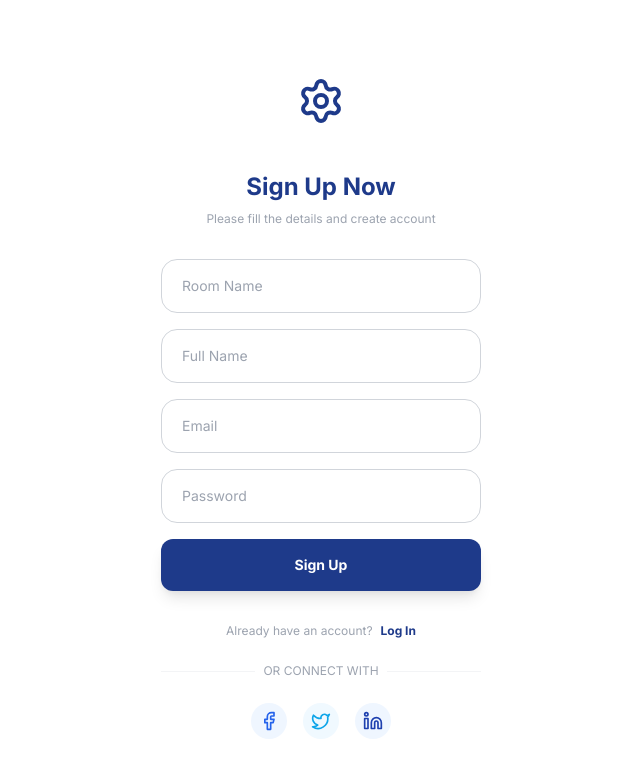
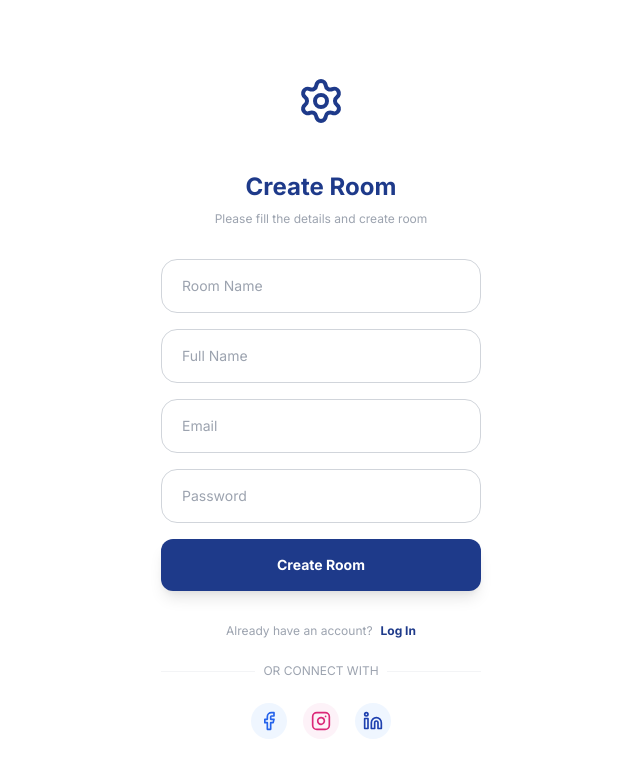
Before and after one commit to vamshi000001/billsplitter, a React app in the folder frontend/: page /register in a window 1280 px wide. Shown: the top 778 px of the page, without its empty margins (319-959 px from the left). Built offline with nearby package versions, Linux system fonts and the light colour scheme; no server answers; the HTML template or start-up script is replaced by a standard one.

Commit message:
content: retry updating social links and text content

```diff
--- a/frontend/src/pages/Login.jsx
+++ b/frontend/src/pages/Login.jsx
@@ -1,7 +1,7 @@
 import { useState } from 'react';
 import { useAuth } from '../context/AuthContext';
 import { useNavigate, Link } from 'react-router-dom';
-import { Settings, Facebook, Twitter, Linkedin } from 'lucide-react';
+import { Settings, Facebook, Instagram, Linkedin } from 'lucide-react';
 
 const Login = () => {
     const [email, setEmail] = useState('');
@@ -95,15 +95,15 @@ const Login = () => {
                 </div>
 
                 <div className="flex justify-center gap-4">
-                    <button className="p-2 rounded-full bg-blue-50 text-blue-600 hover:bg-blue-100 transition-colors">
+                    <a href="#" className="p-2 rounded-full bg-blue-50 text-blue-600 hover:bg-blue-100 transition-colors">
                         <Facebook className="w-5 h-5" />
-                    </button>
-                    <button className="p-2 rounded-full bg-sky-50 text-sky-500 hover:bg-sky-100 transition-colors">
-                        <Twitter className="w-5 h-5" />
-                    </button>
-                    <button className="p-2 rounded-full bg-blue-50 text-blue-800 hover:bg-blue-100 transition-colors">
+                    </a>
+                    <a href="https://www.instagram.com/_vamshi_yadav__001/" target="_blank" rel="noopener noreferrer" className="p-2 rounded-full bg-pink-50 text-pink-600 hover:bg-pink-100 transition-colors">
+                        <Instagram className="w-5 h-5" />
+                    </a>
+                    <a href="https://www.linkedin.com/in/vamshi-potharaveni-120175271/" target="_blank" rel="noopener noreferrer" className="p-2 rounded-full bg-blue-50 text-blue-800 hover:bg-blue-100 transition-colors">
                         <Linkedin className="w-5 h-5" />
-                    </button>
+                    </a>
                 </div>
             </div>
         </div>
--- a/frontend/src/pages/Register.jsx
+++ b/frontend/src/pages/Register.jsx
@@ -1,7 +1,7 @@
 import { useState } from 'react';
 import { useAuth } from '../context/AuthContext';
 import { useNavigate, Link } from 'react-router-dom';
-import { Settings, Facebook, Twitter, Linkedin } from 'lucide-react';
+import { Settings, Facebook, Instagram, Linkedin } from 'lucide-react';
 
 const Register = () => {
     const [roomName, setRoomName] = useState('');
@@ -34,8 +34,8 @@ const Register = () => {
 
             {/* Header */}
             <div className="mb-8 space-y-2">
-                <h2 className="text-2xl font-bold text-blue-900">Sign Up Now</h2>
-                <p className="text-gray-400 text-xs">Please fill the details and create account</p>
+                <h2 className="text-2xl font-bold text-blue-900">Create Room</h2>
+                <p className="text-gray-400 text-xs">Please fill the details and create room</p>
             </div>
 
             {error && (
@@ -87,7 +87,7 @@ const Register = () => {
                     type="submit"
                     className="w-full py-4 mt-2 bg-blue-900 text-white font-bold rounded-xl shadow-lg hover:bg-blue-800 transition-all text-sm"
                 >
-                    Sign Up
+                    Create Room
                 </button>
             </form>
 
@@ -108,15 +108,15 @@ const Register = () => {
                 </div>
 
                 <div className="flex justify-center gap-4">
-                    <button className="p-2 rounded-full bg-blue-50 text-blue-600 hover:bg-blue-100 transition-colors">
+                    <a href="#" className="p-2 rounded-full bg-blue-50 text-blue-600 hover:bg-blue-100 transition-colors">
                         <Facebook className="w-5 h-5" />
-                    </button>
-                    <button className="p-2 rounded-full bg-sky-50 text-sky-500 hover:bg-sky-100 transition-colors">
-                        <Twitter className="w-5 h-5" />
-                    </button>
-                    <button className="p-2 rounded-full bg-blue-50 text-blue-800 hover:bg-blue-100 transition-colors">
+                    </a>
+                    <a href="https://www.instagram.com/_vamshi_yadav__001/" target="_blank" rel="noopener noreferrer" className="p-2 rounded-full bg-pink-50 text-pink-600 hover:bg-pink-100 transition-colors">
+                        <Instagram className="w-5 h-5" />
+                    </a>
+                    <a href="https://www.linkedin.com/in/vamshi-potharaveni-120175271/" target="_blank" rel="noopener noreferrer" className="p-2 rounded-full bg-blue-50 text-blue-800 hover:bg-blue-100 transition-colors">
                         <Linkedin className="w-5 h-5" />
-                    </button>
+                    </a>
                 </div>
             </div>
         </div>
--- a/frontend/src/pages/RoommateLogin.jsx
+++ b/frontend/src/pages/RoommateLogin.jsx
@@ -1,7 +1,7 @@
 import { useState } from 'react';
 import { useAuth } from '../context/AuthContext';
 import { useNavigate, Link } from 'react-router-dom';
-import { Loader2, Settings, Facebook, Twitter, Linkedin } from 'lucide-react';
+import { Loader2, Settings, Facebook, Instagram, Linkedin } from 'lucide-react';
 
 const RoommateLogin = () => {
     const [email, setEmail] = useState('');
@@ -87,7 +87,6 @@ const RoommateLogin = () => {
                     <Link to="/login" className="text-blue-900 font-bold hover:underline">Admin Login</Link>
                 </div>
 
-                {/* Optional: Socials for roommate? Keeping consistent */}
                 <div className="relative">
                     <div className="absolute inset-0 flex items-center">
                         <div className="w-full border-t border-gray-100"></div>
@@ -98,15 +97,15 @@ const RoommateLogin = () => {
                 </div>
 
                 <div className="flex justify-center gap-4">
-                    <button className="p-2 rounded-full bg-blue-50 text-blue-600 hover:bg-blue-100 transition-colors">
+                    <a href="#" className="p-2 rounded-full bg-blue-50 text-blue-600 hover:bg-blue-100 transition-colors">
                         <Facebook className="w-5 h-5" />
-                    </button>
-                    <button className="p-2 rounded-full bg-sky-50 text-sky-500 hover:bg-sky-100 transition-colors">
-                        <Twitter className="w-5 h-5" />
-                    </button>
-                    <button className="p-2 rounded-full bg-blue-50 text-blue-800 hover:bg-blue-100 transition-colors">
+                    </a>
+                    <a href="https://www.instagram.com/_vamshi_yadav__001/" target="_blank" rel="noopener noreferrer" className="p-2 rounded-full bg-pink-50 text-pink-600 hover:bg-pink-100 transition-colors">
+                        <Instagram className="w-5 h-5" />
+                    </a>
+                    <a href="https://www.linkedin.com/in/vamshi-potharaveni-120175271/" target="_blank" rel="noopener noreferrer" className="p-2 rounded-full bg-blue-50 text-blue-800 hover:bg-blue-100 transition-colors">
                         <Linkedin className="w-5 h-5" />
-                    </button>
+                    </a>
                 </div>
 
                 <div className="pt-4">
```
